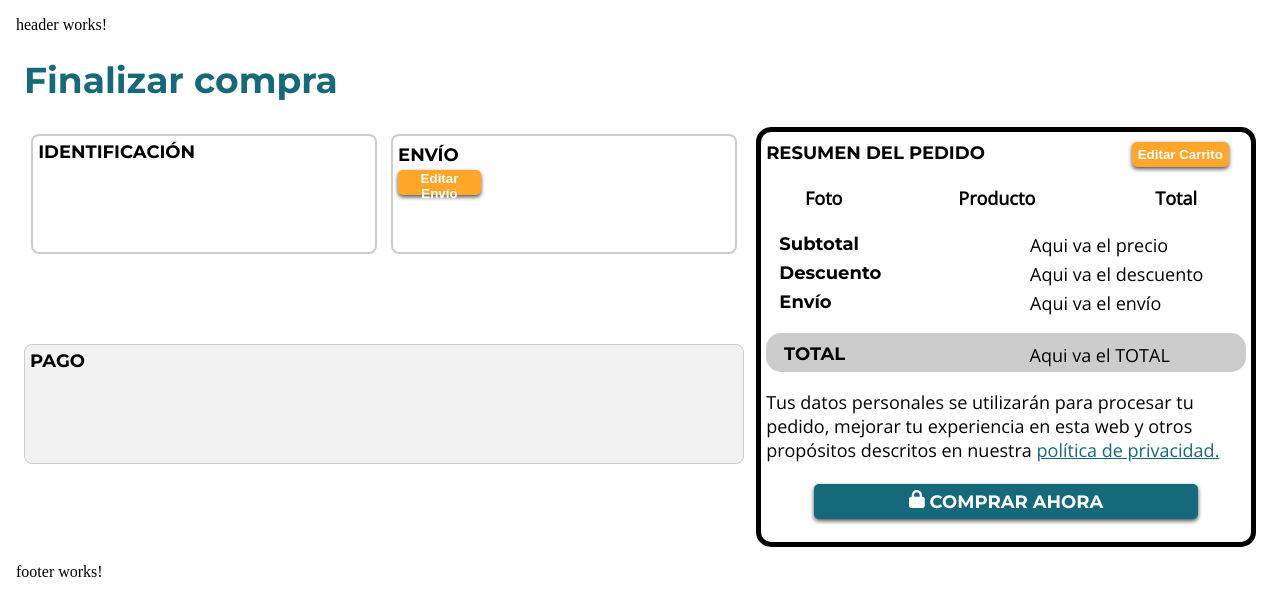
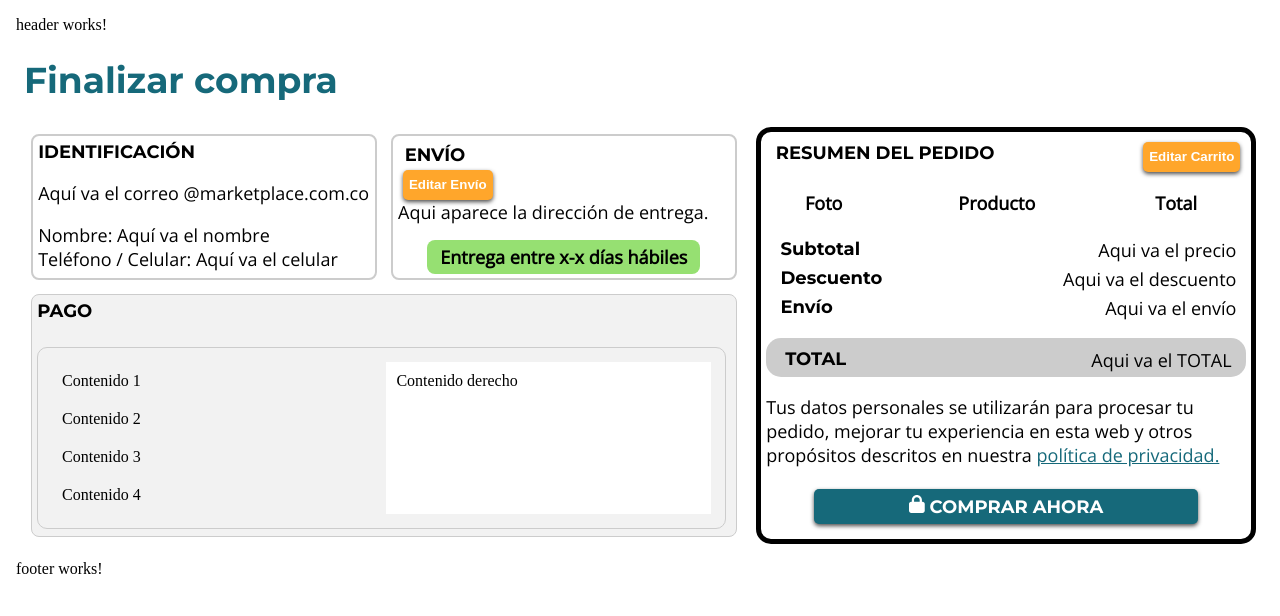
Before and after one commit to fabianSystem19/NU01_Front01, an Angular app in the folder NU01_FRONT01/: page /pago in a window 1280 px wide. Shown: the top 616 px of the page. Built offline with nearby package versions, Linux system fonts and the light colour scheme.

Commit message:
CAMBIOS Y CONTINUACIÓN DE DESARROLLO

```diff
--- a/NU01_FRONT01/src/app/pages/formulario-pagos/formulario-pagos.component.css
+++ b/NU01_FRONT01/src/app/pages/formulario-pagos/formulario-pagos.component.css
@@ -80,6 +80,7 @@ u{
     margin-left: 1%;
     padding: 5px;
     height: auto;
+
 }
 
 .contenedor-principal {
@@ -96,9 +97,11 @@ u{
     background-color: white;
     border: 2px solid #ccc;
     margin: 1%;
-    height: 120px;
+    height: auto;
     border-radius: 8px;
     padding: 5px;
+    display: inline-block;
+    position: relative;
   }
 
   .contenedor-inferior {
@@ -107,9 +110,10 @@ u{
     background-color: #f2f2f2;
     border: 1px solid #ccc;
     margin: 0;
-    height: 120px;
+    height: auto;
     border-radius: 8px;
     padding: 5px;
+    margin: 1%;
   }
 
 .contIdentificacion{
@@ -185,8 +189,9 @@ u{
     border-radius: 5px;
     color: white;
     font-weight: bold;
-    height: 25px;
+    height: 30px;
     box-shadow: 0 2px 4px rgba(0, 0, 0, 0.7);
+    cursor: pointer;
 }
 
 .botonComprar{
@@ -199,41 +204,50 @@ u{
     height: 35px;
     width: 100%;
     box-shadow: 0 2px 4px rgba(0, 0, 0, 0.7);
+    cursor: pointer;
 }
 
 
 .contBoton{
-    width: 25%;
+    width: 30%;
     justify-content: center;
-    align-items: center;
+    align-items: left;
     margin-top: 1%;
+    margin-right: 0;
+    display: flex;
 }
 
 
 
 .contBotonComprar{
     width: 80%;
-    justify-content: center;
     align-items: center;
     margin-top: 1%;
     padding-left: 10%;
     padding-right: 10%;
+    margin-bottom: 2%;
     height: auto;
+    display: inline-block;
 }
 
 .contTitulo{
-    width: 80%;
+    width: 100%;
     margin-top: 1%;
+    margin-left: 2%;
+    display: inline-block;
 }
 
 .contSubtotal{
-    width: 55%;
+    width: 70%;
     margin-top: 1%;
 }
 
 .precioSubtotal{
+    display: flex;
     width: 45%;
     margin-top: 1%;
+    justify-content: right;
+    padding-right: 2%;
 }
 
 .Envio{
@@ -246,3 +260,51 @@ u{
     border-collapse: collapse;
     color: black;
 }
+
+.entrega{
+
+    display: flex;
+    margin: 0;
+    vertical-align:top;
+    background-color: #96E072;
+    border-radius: 8px;
+    padding: 5px;
+    font-weight: bold;
+    color: black;
+    align-items: end;
+    position: absolute;
+    bottom: 3%;
+    left: 10%;
+    right: 10%;
+    justify-content: center;
+
+}
+
+.contPago {
+    display: grid;
+    grid-template-columns: 1fr 1fr; /* Dos columnas de ancho flexible */
+    grid-gap: 10px; /* Espacio entre los elementos */
+    width: 95%;
+    padding: 2%;
+  }
+
+  .columna-1 {
+    display: grid;
+    grid-template-rows: repeat(4, 1fr); /* Cuatro filas de alto flexible */
+  }
+
+  .contMetodo {
+    padding: 10px;
+  }
+
+  .columna-2 {
+    background-color: #f2f2f2;
+    display: flex;
+    align-items: stretch; /* Alinear al estiramiento vertical */
+  }
+
+  .contVistaPago {
+    background-color: white;
+    flex: 1; /* Ocupar todo el espacio vertical */
+    padding: 10px;
+  }
--- a/NU01_FRONT01/src/app/pages/formulario-pagos/formulario-pagos.component.html
+++ b/NU01_FRONT01/src/app/pages/formulario-pagos/formulario-pagos.component.html
@@ -6,33 +6,45 @@
 
     <div class="contPrincipal">
 
+        <!--CONTENEDOR IZQUIERDO-->
         <div class="contenedor-principal">
             <div class="contenedor-izquierdo">
-                <h3>IDENTIFICACIÓN</h3>
+                <h3>IDENTIFICACIÓN</h3> <br>
+                <p>Aquí va el correo @marketplace.com.co</p> <br>
+                <p>Nombre: Aquí va el nombre</p>
+                <p>Teléfono / Celular: Aquí va el celular</p>
             </div>
             <div class="contenedor-derecho">
                 <div class="contTitulo">
                     <h3>ENVÍO</h3>
                 </div>
                 <div class="contBoton">
-                    <button class="botonEditar" routerLink="/carrito">Editar Envío</button>
+                    <button class="botonEditar" routerLink="/envio">Editar Envío</button>
                 </div>
+                <p>Aqui aparece la dirección de entrega.</p>
+                <div class="entrega">
+                    <p>Entrega entre x-x días hábiles</p>
+                </div>
+
             </div>
             <div class="contenedor-inferior">
-                <h3>PAGO</h3>
+                <h3>PAGO</h3> <br>
+                <div class="contPago">
+                    <div class="columna-1">
+                      <div class="contMetodo">Contenido 1</div>
+                      <div class="contMetodo">Contenido 2</div>
+                      <div class="contMetodo">Contenido 3</div>
+                      <div class="contMetodo">Contenido 4</div>
+                    </div>
+                    <div class="columna-2">
+                      <div class="contVistaPago">Contenido derecho</div>
+                    </div>
+                  </div>
+
             </div>
         </div>
 
-
-
-
-
-
-
-
-
-
-
+        <!--CONTENEDOR DERECHO-->
         <div class="contDer">
             <div class="contResumenPedido">
                 <div class="contTitulo">
```
